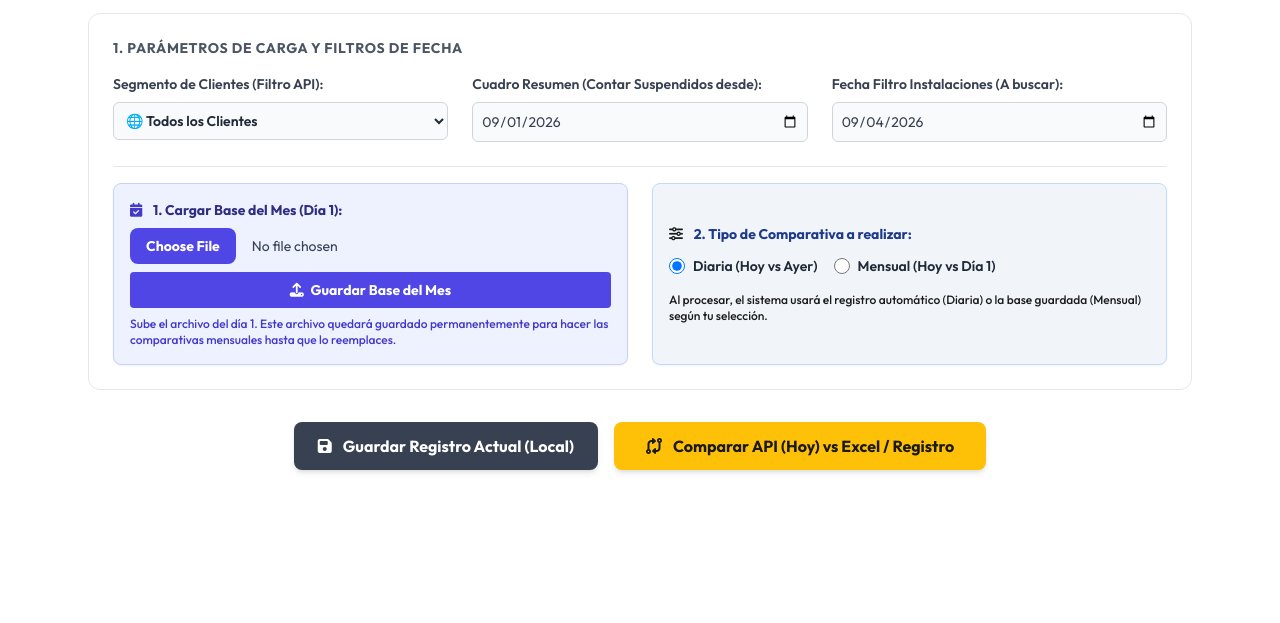
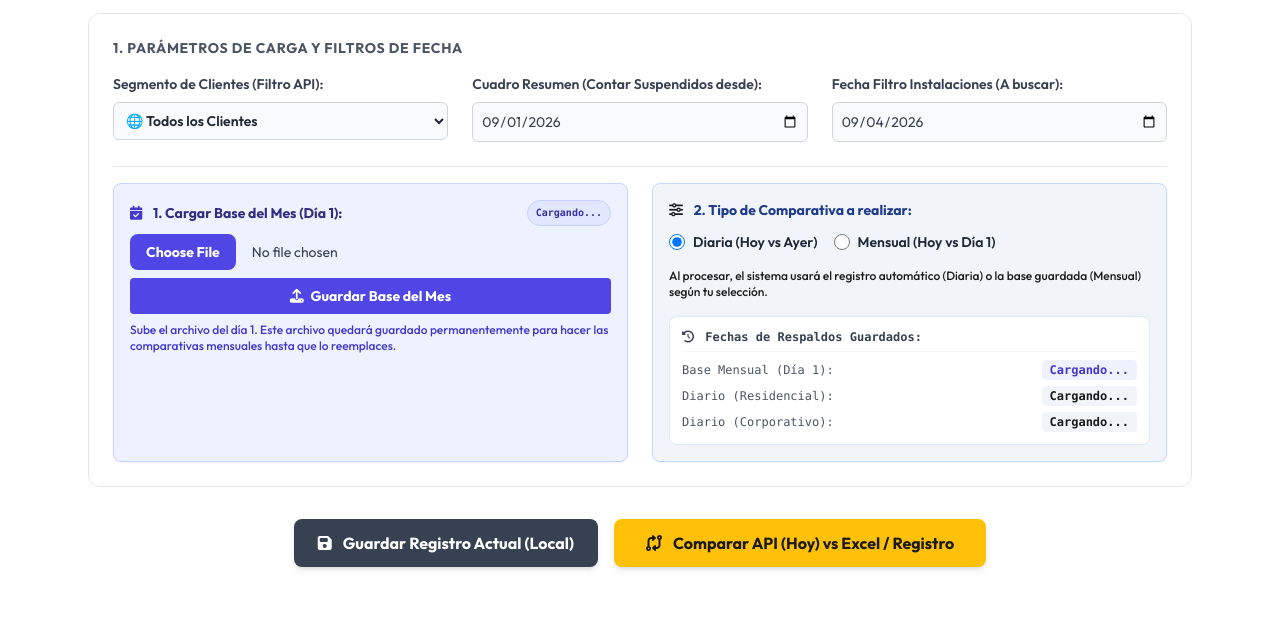
Before and after one commit to whe2/IntranetPower, a FastAPI app: template templates/integracion.html in a window 1280 px wide. Shown: the part 257-880 px from the top of the page. Before the commit the page ends 730 px from the top, so only its background shows below. Run offline with FastAPI, Linux system fonts and the light colour scheme; the template is opened without the code that fills it, so the values that code supplies are empty; some libraries are stand-ins or nearby versions.

Commit message:
vista reportes y modificaciones comparativa por mes

```diff
--- a/main.py
+++ b/main.py
@@ -900,6 +900,25 @@
         return {"message": f"Registro {label_tipo}guardado exitosamente.", "time": current_time}
     except Exception as e:
         raise HTTPException(status_code=500, detail=str(e))
+
+@app.get("/api/integracion/estado_respaldos")
+def estado_respaldos(request: Request):
+    token = security.get_token_from_request(request)
+    if not token:
+        raise HTTPException(status_code=401, detail="No autorizado")
+
+    def get_file_info(filename):
+        path = os.path.join(UPLOAD_DIR, filename)
+        if os.path.exists(path):
+            mtime = os.path.getmtime(path)
+            return datetime.fromtimestamp(mtime).strftime("%d/%m/%Y %I:%M %p")
+        return "No disponible"
+
+    return {
+        "diario_residencial": get_file_info("last_snapshot.json"),
+        "diario_corporativo": get_file_info("last_snapshot_corporativo.json"),
+        "base_mensual": get_file_info("base_mensual.xlsx")
+    }
 
 @app.post("/api/integracion/guardar_base_mensual")
 async def guardar_base_mensual(request: Request, file_base: UploadFile = File(...)):
--- a/templates/integracion.html
+++ b/templates/integracion.html
@@ -282,8 +282,9 @@
                 <div class="grid grid-cols-1 md:grid-cols-2 gap-6">
                     <!-- Configurar Base Mensual -->
                     <div class="bg-indigo-50 p-4 rounded-lg border border-indigo-200 shadow-sm">
-                        <label class="block text-sm font-bold text-indigo-900 mb-2">
-                            <i class="fa-solid fa-calendar-check mr-2 text-indigo-700"></i> 1. Cargar Base del Mes (Día 1):
+                        <label class="block text-sm font-bold text-indigo-900 mb-2 flex justify-between items-center">
+                            <span><i class="fa-solid fa-calendar-check mr-2 text-indigo-700"></i> 1. Cargar Base del Mes (Día 1):</span>
+                            <span id="lblEstadoMensualBox1" class="text-[10px] bg-indigo-100 text-indigo-800 px-2 py-0.5 rounded-full font-mono border border-indigo-200">Cargando...</span>
                         </label>
                         <input type="file" id="fileBaseMes" accept=".xlsx, .xls" class="w-full text-sm text-gray-700 file:mr-4 file:py-2 file:px-4 file:rounded-lg file:border-0 file:text-sm file:font-bold file:bg-indigo-600 file:text-white hover:file:bg-indigo-700 cursor-pointer mb-2">
                         <button id="btnGuardarBaseMes" class="w-full bg-indigo-600 hover:bg-indigo-700 text-white text-sm font-bold py-2 px-4 rounded transition-all">
@@ -308,6 +309,13 @@
                             </label>
                         </div>
                         <p class="text-xs text-blue-700 mt-4 font-medium">Al procesar, el sistema usará el registro automático (Diaria) o la base guardada (Mensual) según tu selección.</p>
+
+                        <div class="mt-4 p-3 bg-white border border-blue-100 rounded-lg text-xs font-mono text-gray-600 space-y-1.5">
+                            <p class="font-bold text-gray-700 mb-2 border-b border-gray-100 pb-1.5"><i class="fa-solid fa-clock-rotate-left mr-1"></i> Fechas de Respaldos Guardados:</p>
+                            <p class="flex justify-between items-center"><span>Base Mensual (Día 1):</span> <span id="lblEstadoMensual" class="font-bold text-indigo-700 bg-indigo-50 px-2 py-0.5 rounded">Cargando...</span></p>
+                            <p class="flex justify-between items-center"><span>Diario (Residencial):</span> <span id="lblEstadoDiarioRes" class="font-bold text-blue-700 bg-blue-50 px-2 py-0.5 rounded">Cargando...</span></p>
+                            <p class="flex justify-between items-center"><span>Diario (Corporativo):</span> <span id="lblEstadoDiarioCorp" class="font-bold text-blue-700 bg-blue-50 px-2 py-0.5 rounded">Cargando...</span></p>
+                        </div>
                     </div>
                 </div>
             </div>
@@ -962,6 +970,7 @@
 
                 alert('¡Base mensual guardada exitosamente!\n\nAhora puedes elegir la comparativa "Mensual" al procesar.');
                 fileInput.value = '';
+                cargarEstadoRespaldos();
             } catch (error) {
                 console.error(error);
                 alert('Ocurrió un error: ' + error.message);
@@ -1011,6 +1020,7 @@
                 }
 
                 alert(`¡Registro guardado exitosamente!\n\nHora del registro base: ${result.time}\n\nAhora puedes usar el botón de comparar cuando haya cambios nuevos.`);
+                cargarEstadoRespaldos();
             } catch (error) {
                 console.error(error);
                 alert('Ocurrió un error: ' + error.message);
@@ -1020,6 +1030,44 @@
                 overlay.classList.add('hidden');
             }
         });
+
+        async function cargarEstadoRespaldos() {
+            try {
+                const cookies = document.cookie.split(';').reduce((acc, current) => {
+                    const [key, value] = current.trim().split('=');
+                    acc[key] = value;
+                    return acc;
+                }, {});
+                const token = cookies['token'] || '';
+
+                const response = await fetch('/api/integracion/estado_respaldos', {
+                    headers: token ? { 'Authorization': `Bearer ${token}` } : {}
+                });
+
+                if (response.ok) {
+                    const data = await response.json();
+                    document.getElementById('lblEstadoMensual').innerText = data.base_mensual;
+
+                    const box1 = document.getElementById('lblEstadoMensualBox1');
+                    if(box1) {
+                        box1.innerText = data.base_mensual !== "No disponible" ? "Actualizado: " + data.base_mensual : "Sin registro";
+                    }
+
+                    document.getElementById('lblEstadoDiarioRes').innerText = data.diario_residencial;
+                    document.getElementById('lblEstadoDiarioCorp').innerText = data.diario_corporativo;
+                }
+            } catch (e) {
+                console.error("Error cargando estado de respaldos:", e);
+                document.getElementById('lblEstadoMensual').innerText = "Error";
+                const box1 = document.getElementById('lblEstadoMensualBox1');
+                if(box1) box1.innerText = "Error";
+                document.getElementById('lblEstadoDiarioRes').innerText = "Error";
+                document.getElementById('lblEstadoDiarioCorp').innerText = "Error";
+            }
+        }
+
+        // Cargar al inicio
+        window.addEventListener('DOMContentLoaded', cargarEstadoRespaldos);
 
         document.getElementById('btnProcesarApi').addEventListener('click', async () => {
             const fechaCorteUsuario = document.getElementById('fechaCorteInput').value;
```
Also changed, not shown: 1 other file.
